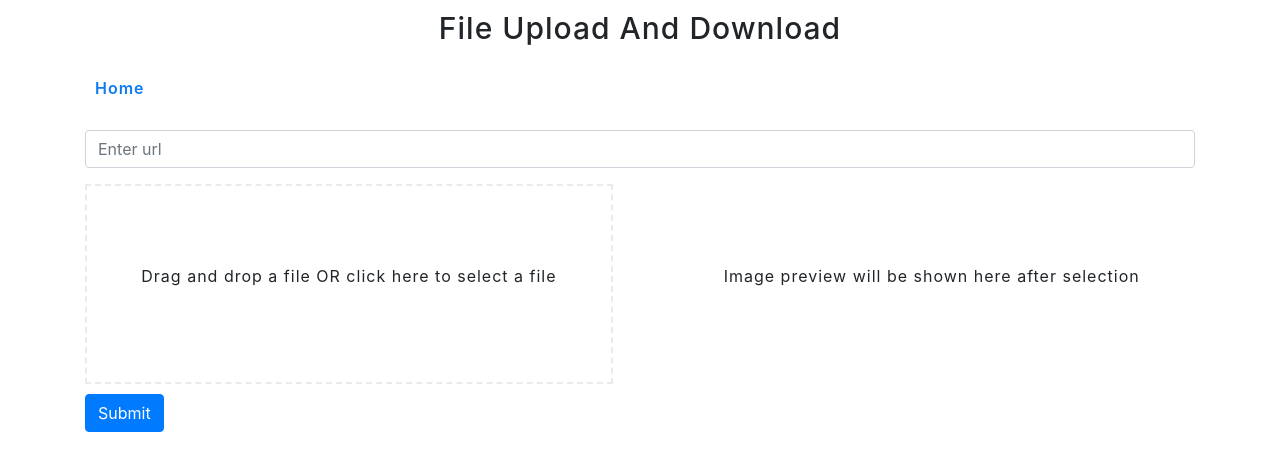
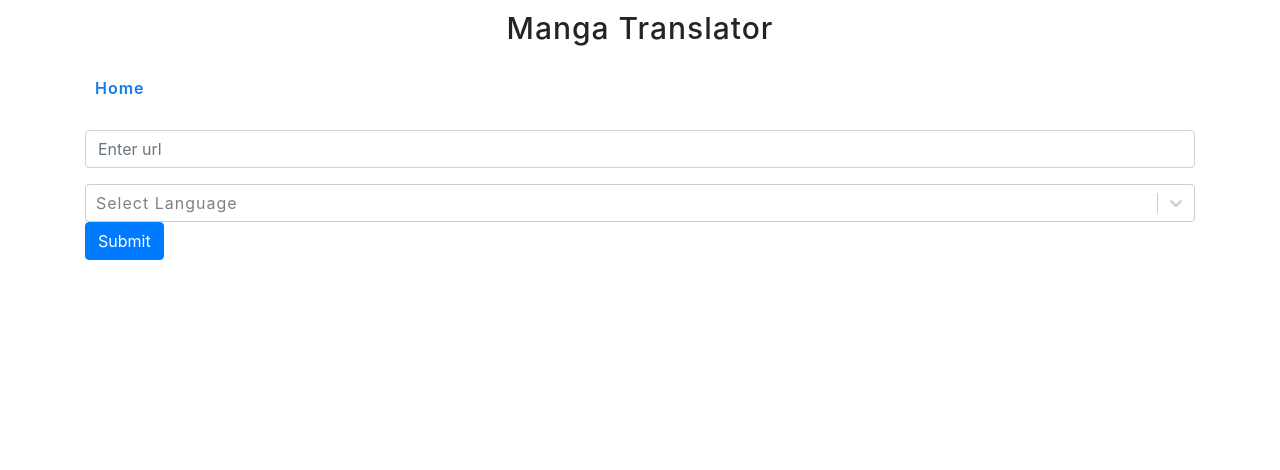
Before and after one commit to ducphamle2/computer-vision-IT4342E-FE, a React app: page / in a window 1280 px wide. Built offline with nearby package versions, Linux system fonts and the light colour scheme.

Commit message:
updated request send

```diff
--- a/package.json
+++ b/package.json
@@ -15,7 +15,11 @@
     "react-dom": "^16.13.1",
     "react-dropzone": "11.2.0",
     "react-router-dom": "5.2.0",
-    "react-scripts": "3.4.3"
+    "react-scripts": "3.4.3",
+    "react-select": "^3.1.1"
+  },
+  "devDependencies": {
+    "nodemon": "2.0.6"
   },
   "scripts": {
     "start": "react-scripts start",
--- a/src/components/App.js
+++ b/src/components/App.js
@@ -3,6 +3,13 @@ import Dropzone from 'react-dropzone';
 import axios from 'axios';
 import { Form, Row, Col, Button } from 'react-bootstrap';
 import { API_URL } from '../utils/constants';
+import Select from 'react-select';
+
+const options = [
+  { value: 'vietnamese', label: 'Vietnamese'},
+  { value: 'english', label: 'English'},
+  { value: 'russian', label: 'Russian'},
+]
 
 function App(props) {
   const [file, setFile] = useState(null); // state for storing actual image
@@ -11,8 +18,16 @@ function App(props) {
     url: '',
   });
   const [errorMsg, setErrorMsg] = useState('');
+  const [selectedLang, setSelectedLang] = useState('');
+
   const [isPreviewAvailable, setIsPreviewAvailable] = useState(false); // state to show preview only for images
   const dropRef = useRef(); // React ref for managing the hover state of droppable area
+
+  const handleChange = (value) => {
+    setSelectedLang(value)
+    console.log(selectedLang)
+};
+
 
   const handleInputChange = (event) => {
     setState({
@@ -43,18 +58,21 @@ function App(props) {
   };
 
   const handleOnSubmit = async (event) => {
+    alert('PLEASE WAIT...')
     event.preventDefault();
     console.log("AAAAAAAAAAAAAAAAAAAAAAAAAAAAAa")
     try {
       const { url } = state;
       var expression = /(https?:\/\/(?:www\.|(?!www))[a-zA-Z0-9][a-zA-Z0-9-]+[a-zA-Z0-9]\.[^\s]{2,}|www\.[a-zA-Z0-9][a-zA-Z0-9-]+[a-zA-Z0-9]\.[^\s]{2,}|https?:\/\/(?:www\.|(?!www))[a-zA-Z0-9]+\.[^\s]{2,}|www\.[a-zA-Z0-9]+\.[^\s]{2,})/gi;
       var regex = new RegExp(expression);
+      let payload = 'url=' + url + '&lang=' + selectedLang.value
+      console.log(payload)
       if (url.match(regex)) {
         setErrorMsg('');
         const res = await axios({
           method: "POST",
           url: API_URL + "/v1/translate",
-          data: url,
+          data: payload,
         })
         console.log("response: ", res.data.data.response_data)
         props.history.push({ pathname: '/result', state: res.data.data.response_data });
@@ -97,7 +115,15 @@ function App(props) {
             </Form.Group>
           </Col>
         </Row>
-        <div className="upload-section">
+        <Select
+          placeholder="Select Language"
+          defaultValue={options[0]}
+          label="Choose Language"
+          value={selectedLang}
+          onChange={handleChange}
+          options={options}
+        />
+        {/* <div className="upload-section">
           <Dropzone
             onDrop={onDrop}
             onDragEnter={() => updateBorder('over')}
@@ -130,7 +156,7 @@ function App(props) {
                 <p>Image preview will be shown here after selection</p>
               </div>
             )}
-        </div>
+        </div> */}
         <Button variant="primary" type="submit" onClick={handleOnSubmit}>
           Submit
         </Button>
--- a/src/components/Header.js
+++ b/src/components/Header.js
@@ -4,7 +4,7 @@ import { NavLink } from 'react-router-dom';
 const Header = () => {
   return (
     <div className="header">
-      <h1>File Upload And Download</h1>
+      <h1>Manga Translator</h1>
       <nav>
         <NavLink activeClassName="active" to="/" exact={true}>
           Home
--- a/src/utils/constants.js
+++ b/src/utils/constants.js
@@ -1 +1 @@
-export const API_URL = 'http://0.0.0.0:8080';
+export const API_URL = 'http://localhost:8080';
```
Also changed, not shown: README.md, public/index.html (line endings or trailing spaces), public/manifest.json, public/robots.txt (line endings or trailing spaces), src/components/Result.js (line endings or trailing spaces), src/index.js (line endings or trailing spaces), src/router/AppRouter.js (line endings or trailing spaces), src/styles.scss (line endings or trailing spaces), 2 other files.
